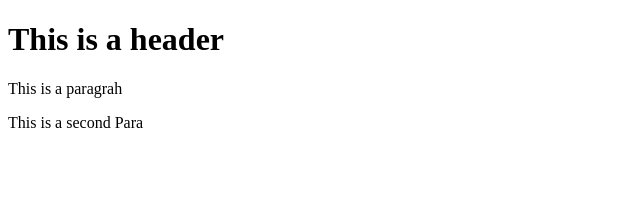
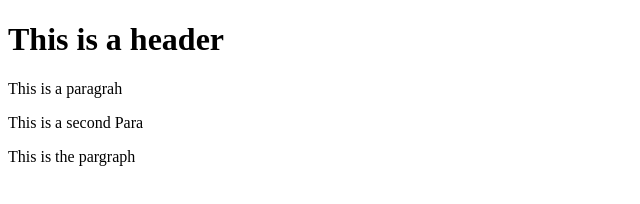
Before and after one commit to PolaMalak/Coursera-test, a website: page index.html in a window 1280 px wide. Shown: the whole page, without its empty margins (0-640 px from the left). Drawn offline with Linux system fonts and the light colour scheme.

```diff
--- a/index.html
+++ b/index.html
@@ -8,5 +8,6 @@
 		<h1>This is a header</h1>
 		<p>This is a paragrah</p>
 		<p>This is a second Para</p>
+        <p>This is the pargraph</p>
 	</body>
 </html>
```
Also changed, not shown: package.json (added, +24 -0 lines), 1 other file.
